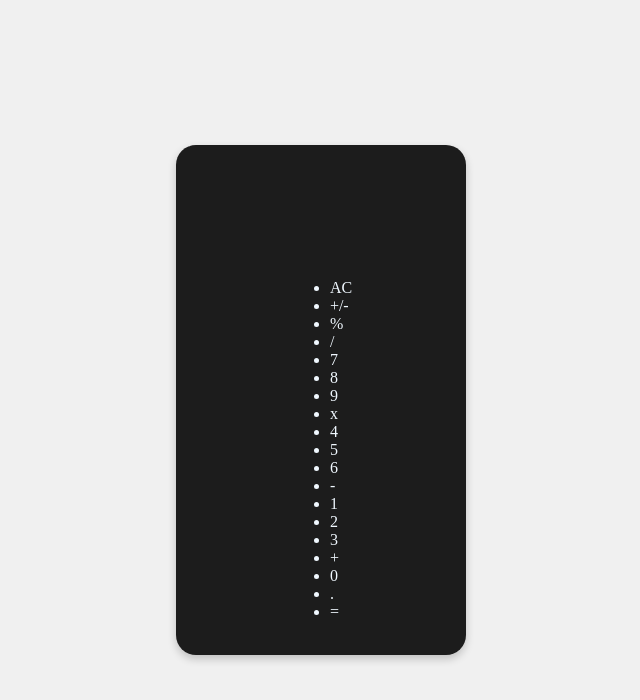
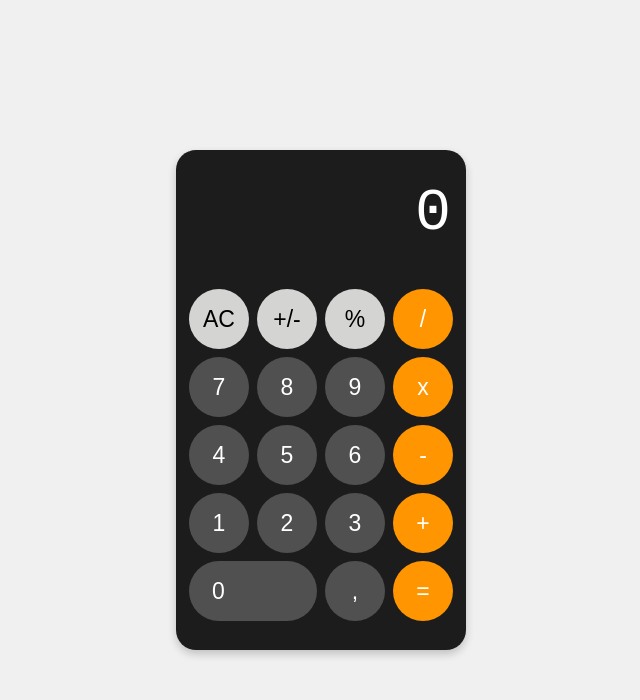
Before and after one commit to demense/Calculator, a plain HTML site: page index.html in a window 1280 px wide. Shown: the whole page, without its empty margins (319-959 px from the left). Drawn offline with Linux system fonts and the light colour scheme.

Commit message:
Update style

```diff
--- a/index.html
+++ b/index.html
@@ -1,38 +1,36 @@
 <!DOCTYPE html>
 <html lang="en">
-<head>
-    <meta charset="UTF-8">
-    <meta name="viewport" content="width=device-width, initial-scale=1.0">
-    <link rel="stylesheet" href="./style.css">
+  <head>
+    <meta charset="UTF-8" />
+    <meta name="viewport" content="width=device-width, initial-scale=1.0" />
+    <link rel="stylesheet" href="./style.css" />
     <script defer src="./script.js"></script>
     <title>Calculator</title>
-</head>
-<body>
+  </head>
+  <body>
     <div class="container">
-        <div class="display"></div>
-        <div class="buttons">
-            <ul style="color: aliceblue;">
-                <li class="clearButton">AC</li>
-                <li class="positiveNegative">+/-</li>
-                <li class="percentage">%</li>
-                <li class="divide">/</li>
-                <li class="seven">7</li>
-                <li class="eight">8</li>
-                <li class="nine">9</li>
-                <li class="multiply">x</li>
-                <li class="four">4</li>
-                <li class="five">5</li>
-                <li class="six">6</li>
-                <li class="minus">-</li>
-                <li class="one">1</li>
-                <li class="two">2</li>
-                <li class="three">3</li>
-                <li class="plus">+</li>
-                <li class="zero">0</li>
-                <li class="comma">.</li>
-                <li class="equal">=</li>
-            </ul>
-        </div>
+      <div class="display">0</div>
+        <ul class="buttons">
+          <li><button class="clear secondary">AC</button></li>
+          <li><button class="positiveNegative secondary">+/-</button></li>
+          <li><button class="modulus secondary">%</button></li>
+          <li><button class="divide function">/</button></li>
+          <li><button class="seven number">7</button></li>
+          <li><button class="eight number">8</button></li>
+          <li><button class="nine number">9</button></li>
+          <li><button class="multiply function">x</button></li>
+          <li><button class="four number">4</button></li>
+          <li><button class="five number">5</button></li>
+          <li><button class="six number">6</button></li>
+          <li><button class="minus function">-</button></li>
+          <li><button class="one number">1</button></li>
+          <li><button class="two number">2</button></li>
+          <li><button class="three number">3</button></li>
+          <li><button class="plus function">+</button></li>
+          <li><button class="zero number">0</button></li>
+          <li><button class="comma number">,</button></li>
+          <li><button class="equal function">=</button></li>
+        </ul>
     </div>
-</body>
+  </body>
 </html>
--- a/style.css
+++ b/style.css
@@ -1,6 +1,9 @@
 :root {
     --background: #F0F0F0;
     --dark-grey: #1C1C1C;
+    --number: #505050;
+    --function: #FF9500;
+    --secondary: #D4D4D2;
 }
 
 html, body {
@@ -9,6 +12,7 @@ html, body {
     display: flex;
     justify-content: center;
     align-items: center;
+    font-family: monospace;
 }
 
 .container {
@@ -16,8 +20,9 @@ html, body {
     flex-direction: column;
     justify-content: center;
     align-items: center;
+    gap: 10px;
     width: 290px;
-    height: 510px;
+    height: 500px;
     background-color: var(--dark-grey);
     border-radius: 20px;
     box-shadow: 0px 4px 8px rgba(0, 0, 0, 0.2);
@@ -26,4 +31,55 @@ html, body {
 .display {
     width: 280px;
     height: 100px;
+    color: white;
+    font-size: 60px;
+    text-align: right;
+    padding-right: 20px;
 }
+
+ul {
+    width: 264px;
+    display: flex;
+    flex-wrap: wrap;
+    justify-content: center;
+    align-content: center;
+    gap: 8px;
+    list-style-type: none;
+    padding: 0;
+    margin: 0;
+}
+
+button {
+    font-size: 23px;
+    width: 60px;
+    height: 60px;
+    border-radius: 50%;
+    border: 0;
+}
+
+li {
+    display: flex;
+}
+
+.zero {
+    flex-grow: 1;
+    width: 128px;
+    border-radius: 103px;
+    text-align: left;
+    padding-left: 23px;
+}
+
+.number {
+    background-color: var(--number);
+    color: white;
+}
+
+.function {
+    color: white;
+    background-color: var(--function);
+}
+
+.secondary {
+    color: black;
+    background-color: var(--secondary);
+}
```
